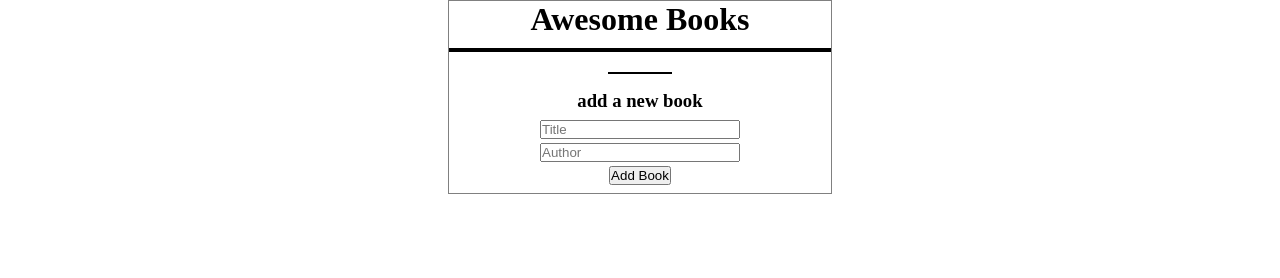
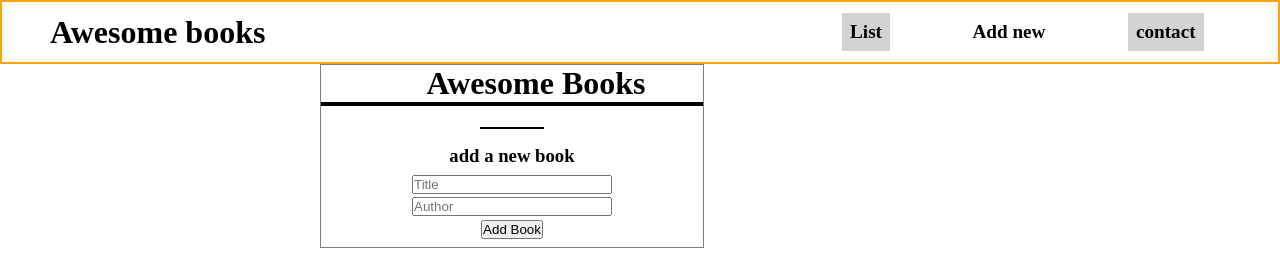
Before and after one commit to stino-x/Awesome-books, a website: page index.html in a window 1280 px wide. Drawn offline with Linux system fonts and the light colour scheme.

Commit message:
Edited index.html and style.css

```diff
--- a/index.html
+++ b/index.html
@@ -8,6 +8,17 @@
     <link rel="stylesheet" href="styles.css" />
   </head>
   <body>
+    <header>
+      <div class="navbar">
+        <h1>Awesome books</h1>
+        <ul class="navbar_menu">
+          <li class="navbar_menu_item">List</li>
+          <li class="navbar_menu_item">Add new</li>
+          <li class="navbar_menu_item">contact</li>
+        </ul>
+      </div>
+      <div id="datetime"></div>
+    </header>
     <div class="main">
       <h1>Awesome Books</h1>
       <ul id="display-area"></ul>
--- a/script.js
+++ b/script.js
@@ -58,4 +58,6 @@ class BookList {
 }
 
 const myBookList = new BookList('#input-form', '#Title', '#Author', '#display-area');
-myBookList();
+
+
+// Nabigation
--- a/styles.css
+++ b/styles.css
@@ -4,6 +4,49 @@
   margin: 0;
   padding: 0;
   box-sizing: border-box;
+}
+
+header {
+  width: 100%;
+}
+
+.navbar {
+  border: 2px solid orange;
+  width: 100%;
+  height: 4rem;
+  display: flex;
+  justify-content: space-between;
+  align-items: center;
+}
+
+h1 {
+  padding-left: 3rem;
+}
+
+.navbar_menu {
+  display: flex;
+  justify-content: space-evenly;
+  width: 40%;
+  height: 100%;
+  align-items: center;
+}
+
+.navbar_menu_item {
+  font-size: 1.2rem;
+  font-weight: bold;
+  padding: 0.5rem;
+  cursor: pointer;
+}
+
+#datetime {
+  height: 2rem;
+  width: 20%;
+  color: black;
+  float: right;
+  padding: 0.5rem;
+  font-weight: bold;
+  font-size: 1.1rem;
+  text-align: right;
 }
 
 .main {
@@ -24,10 +67,6 @@ form {
   align-items: center;
   text-align: center;
   padding: 0.5rem;
-}
-
-h1 {
-  margin-bottom: 0.6rem;
 }
 
 h3 {
```
